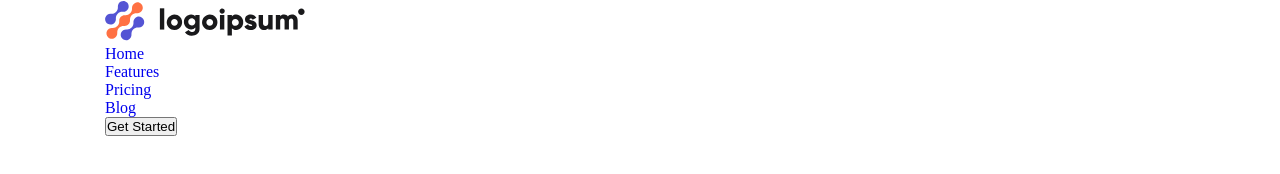
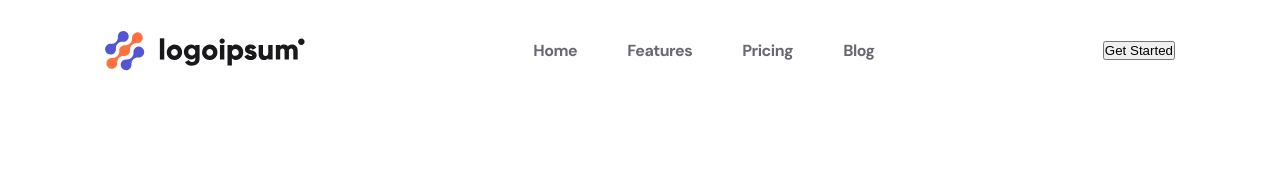
Before and after one commit to Mariannanmm/HTML-CSS, a website: page Lesson4/logoipsum/lesson_4_3.html in a window 1280 px wide. Drawn offline with Linux system fonts and the light colour scheme.

Commit message:
lesson_4_3 in prog

```diff
--- a/Lesson4/logoipsum/stylelesson_4_3.css
+++ b/Lesson4/logoipsum/stylelesson_4_3.css
@@ -1,3 +1,4 @@
+@import url('https://fonts.googleapis.com/css2?family=DM+Sans:ital,opsz,wght@0,9..40,100..1000;1,9..40,100..1000&family=Mulish:ital,wght@0,200..1000;1,200..1000&display=swap');
 *{
     margin: 0;
     padding: 0;
@@ -10,3 +11,30 @@
     width: 1070px;
     margin: 0 auto;
 }
+/*-------------header----------------*/
+
+header{
+    display: flex;
+    justify-content: space-between;
+    align-items: center;
+    padding-top: 30px;
+    font-family: 'DM Sans', sans-serif;
+}
+
+header nav{
+    display: flex;
+    justify-content: center;
+    align-items: center;
+}
+header nav ul{
+    display: flex;
+    justify-content: center;
+    align-items: center;
+    gap: 50px;
+}
+header nav a{
+    color: #696871;
+    font-size: 16px;
+    font-weight: 700;
+    letter-spacing: -0.469px;
+}
```
